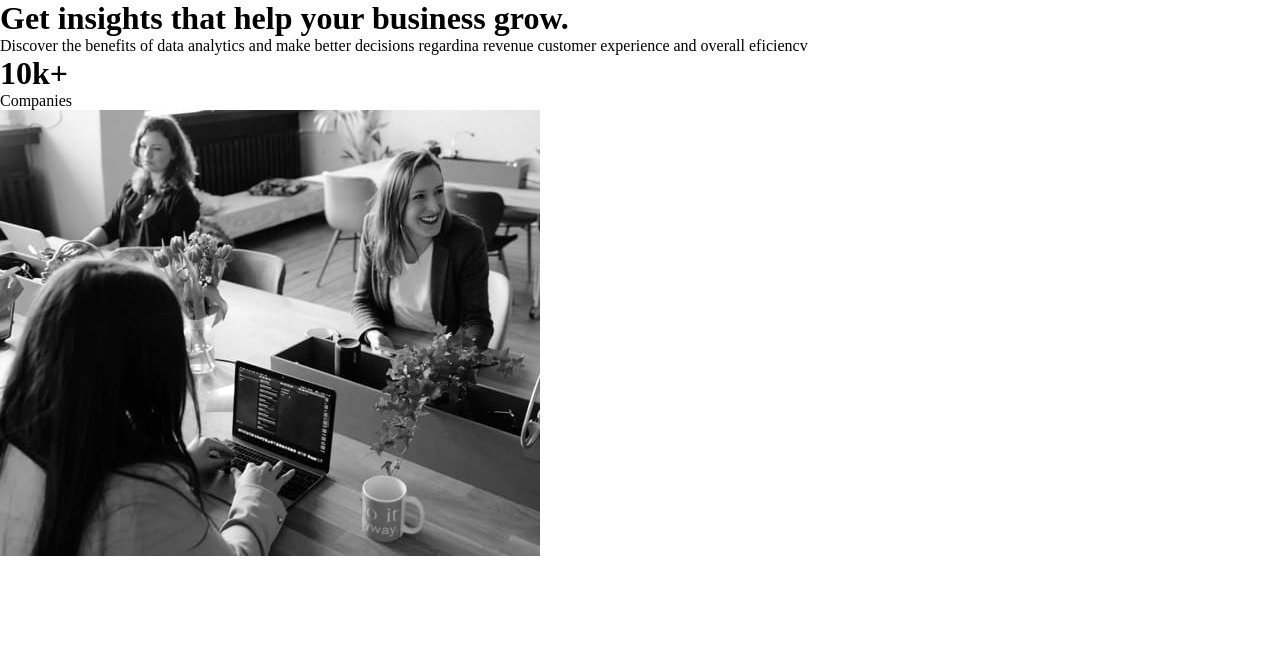
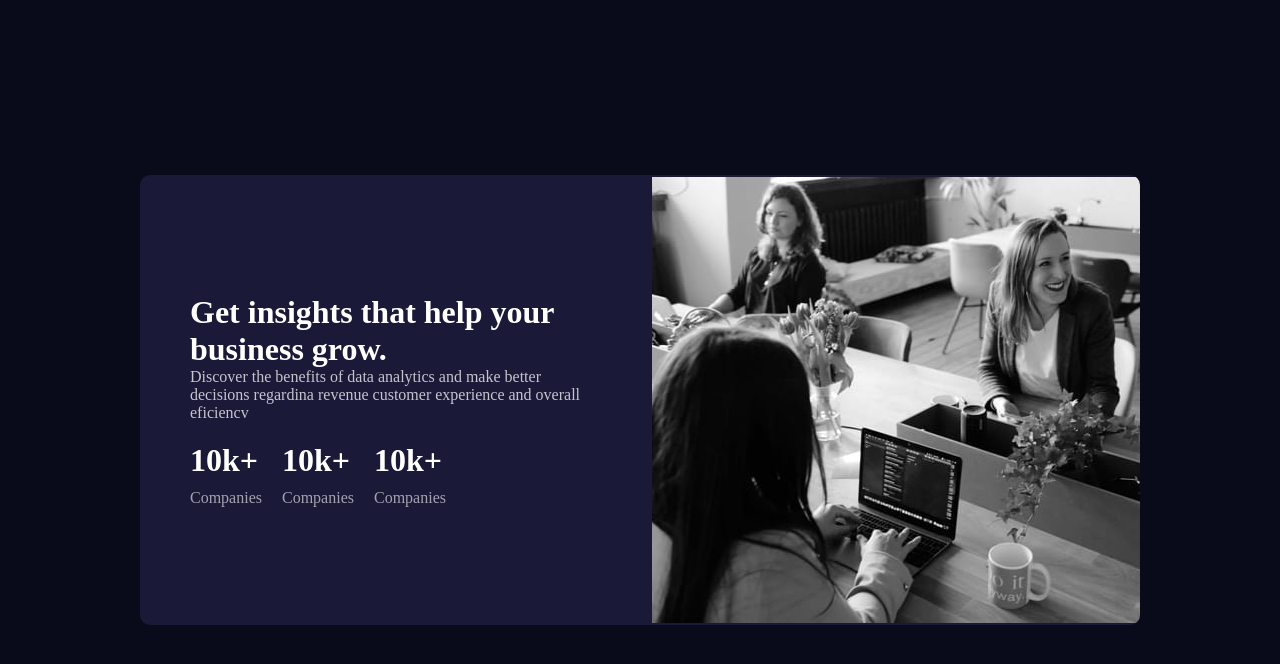
Before and after one commit to lucianoscabora/front-end-mentor, a plain HTML site: page Newbie/challange-02/index.html in a window 1280 px wide. Drawn offline with Linux system fonts and the light colour scheme.

Commit message:
commit css positions

```diff
--- a/Newbie/challange-02/css/reset.css
+++ b/Newbie/challange-02/css/reset.css
@@ -1,4 +1,6 @@
 * {
     margin: 0;
-    box-sizing: border-box;
+    -webkit-box-sizing: border-box;
+ -moz-box-sizing: border-box;
+ box-sizing: border-box;
 }
--- a/Newbie/challange-02/css/style.css
+++ b/Newbie/challange-02/css/style.css
@@ -0,0 +1,68 @@
+.whole-content {
+  display: flex;
+  justify-content: center;
+  align-items: center;
+  height: 100vh;
+  width: 100vw;
+  background-color: var(--very-dark-blue);
+}
+
+.main-card {
+  overflow: hidden;
+  border-radius: 10px;
+  background-color: var(--dark-desaturated-blue);
+  width: 1000px;
+  height: 450px;
+  justify-content: center;
+  align-items: center;
+  display: flex;
+}
+
+.left-side {
+padding: 50px;
+    width: 50vw;
+  align-items: flex-start;
+  flex-direction: column;
+  display: flex;
+}
+
+.right-side {
+  background-position: center;
+  content: "";
+  background-image: url(../images/image-header-desktop.jpg);
+  background-repeat: no-repeat;
+  background-position: cover;
+  height: 100vh;
+  width: 50vw;
+  display: flex;
+}
+
+.left-side-title {
+  color: var(--solid-white);
+}
+
+.left-side-paragraph {
+  color: var(--transparent-white);
+}
+
+.left-side-stats {
+  display: flex;
+  justify-content: center;
+  align-items: center;
+}
+
+.stats {
+  margin-right: 20px;
+  display: flex;
+  flex-direction: column;
+}
+
+.quantity {
+  margin-top: 20px;
+  margin-bottom: 10px;
+  color: var(--solid-white);
+}
+
+.category {
+  color: var(--alt-transparent-white);
+}
--- a/Newbie/challange-02/index.html
+++ b/Newbie/challange-02/index.html
@@ -11,7 +11,7 @@
     <link rel="stylesheet" href="../challange-02/css/variables.css">
   </head>
   <body>
-    <main>
+    <main class="whole-content">
       <div class="main-container">
         <div class="main-card">
           <div class="left-side">
@@ -27,12 +27,22 @@
 
             <div class="left-side-stats">
 
-                <div class="left-side-stats-position">
+
                     <div class="stats">
                         <h1 class="quantity">10k+</h1>
                         <span class="category">Companies</span>
                     </div>
-                </div>
+
+                    <div class="stats">
+                        <h1 class="quantity">10k+</h1>
+                        <span class="category">Companies</span>
+                    </div>
+
+                    <div class="stats">
+                        <h1 class="quantity">10k+</h1>
+                        <span class="category">Companies</span>
+                    </div>
+
 
             </div>
 
@@ -40,7 +50,7 @@
 
           <div class="right-side">
             <div class="img-placeholder">
-                <img src="../challange-02/images/image-header-desktop.jpg" alt="">
+                a
             </div>
           </div>
         </div>
```
